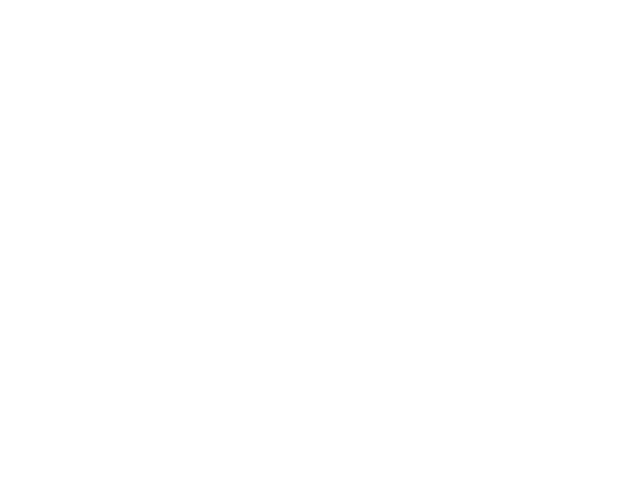
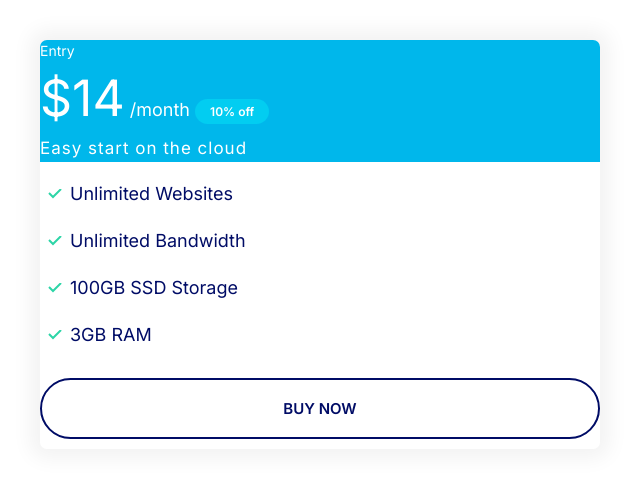
Before and after one commit to mutugi-c/HTML-CSS, a plain HTML site: page index.html in a window 1280 px wide. Shown: the whole page, without its empty margins (0-640 px from the left). Drawn offline with Linux system fonts and the light colour scheme.

Commit message:
Build a plan component.

```diff
--- a/css/styles.css
+++ b/css/styles.css
@@ -122,6 +122,7 @@ a {
 
 .badge--small {
   font-size: 1.6rem;
+  padding: 0.5rem 1.5rem;
 }
 
 @media screen and (min-width: 1024px) {
@@ -307,3 +308,56 @@ a {
   background-color: var(--color-secondary);
   color: #fff;
 }
+
+.card--secondary .badge--secondary {
+  background-color: #02cdf1;
+}
+
+/* Plans */
+
+.plan__name {
+  color: #fff;
+  margin: 0;
+  font-weight: 500;
+  font-size: 2.4rem;
+}
+
+.plan__price {
+  font-size: 6rem;
+}
+
+.plan__billing-cycle {
+  font-size: 2.4rem;
+  font-weight: 300;
+  opacity: 0.8;
+  margin-right: 1rem;
+}
+
+.plan__description {
+  font-size: 2rem;
+  font-weight: 300;
+  letter-spacing: 1px;
+  display: block;
+}
+
+.plan .list__item {
+  margin-bottom: 2rem;
+}
+
+@media screen and (min-width: 1024px) {
+  .plan__name {
+    font-size: 1.4rem;
+  }
+
+  .plan__price {
+    font-size: 5rem;
+  }
+
+  .plan__billing-cycle {
+    font-size: 1.6rem;
+  }
+
+  .plan__description {
+    font-size: 1.7rem;
+  }
+}
--- a/index.html
+++ b/index.html
@@ -15,5 +15,29 @@
     <link rel="stylesheet" href="css/styles.css" />
   </head>
 
-  <body></body>
+  <body>
+    <div style="width: 50%; padding: 4rem">
+      <div class="plan">
+        <div class="card card--secondary">
+          <header class="card__header">
+            <h3 class="plan__name">Entry</h3>
+            <span class="plan__price">$14</span>
+            <span class="plan_billing-cycle">/month</span>
+            <span class="badge badge--secondary badge--small">10% off</span>
+            <span class="plan__description">Easy start on the cloud</span>
+          </header>
+          <div class="card__body">
+            <ul class="list list--tick">
+              <li class="list__item">Unlimited Websites</li>
+              <li class="list__item">Unlimited Bandwidth</li>
+              <li class="list__item">100GB SSD Storage</li>
+              <li class="list__item">3GB RAM</li>
+            </ul>
+
+            <button class="btn btn--outline btn--block">Buy Now</button>
+          </div>
+        </div>
+      </div>
+    </div>
+  </body>
 </html>
```
Also changed, not shown: components/plan.html (added, +23 -0 lines).
